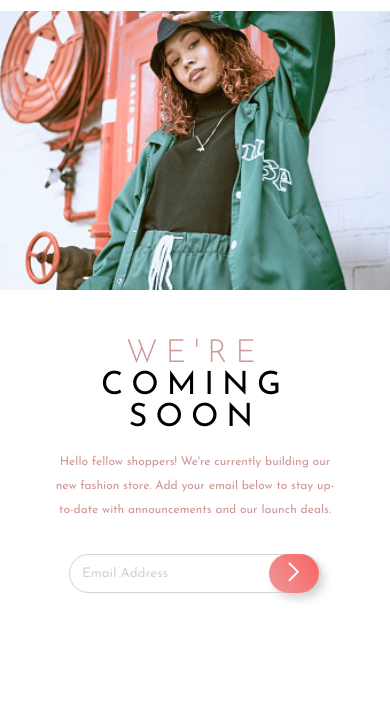
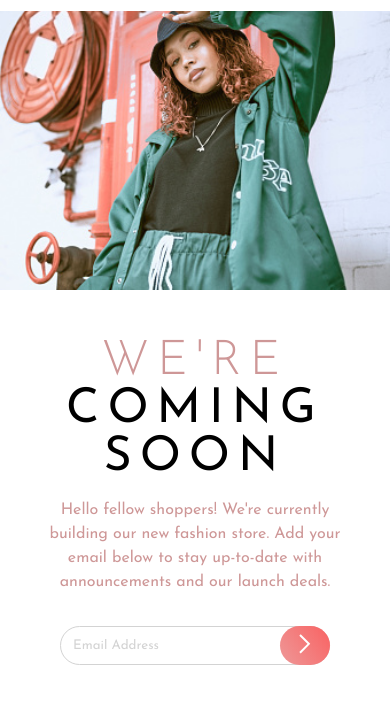
Before and after one commit to tjdanner/base-apparel, a plain HTML site: page index.html in a window 390 px wide. Shown: the part 85-788 px from the top of the page. Drawn offline with Linux system fonts and the light colour scheme.

Commit message:
Added script and increased font size for mobile layout.

```diff
--- a/index.html
+++ b/index.html
@@ -7,6 +7,7 @@
     <meta name="viewport" content="width=device-width, initial-scale=1.0">
     <link rel="stylesheet" href="styles.css">
     <link href="https://fonts.googleapis.com/css2?family=Josefin+Sans:wght@300;400;600&display=swap" rel="stylesheet">
+    <script defer src="script.js"></script>
     <title>Base Apparel</title>
 </head>
 
--- /dev/null
+++ b/script.js
@@ -0,0 +1,8 @@
+const button = document.querySelector('button');
+
+button.onmouseover = e => {
+    button.style.boxShadow = '5px 5px 10px lightgray';
+    button.onmouseout = e => {
+        button.style.boxShadow = '';
+    }
+}
--- a/styles.css
+++ b/styles.css
@@ -104,8 +104,8 @@ button {
     width: 75px;
     height: 39px;
     cursor: pointer;
-    box-shadow: 5px 5px 10px lightgray;
-    background: linear-gradient(56deg, rgba(238, 152, 152, 1) 0%, rgba(249, 98, 98, 1) 100%);
+    background: linear-gradient(56deg, #ee9898 0%, #f96262 100%);
+    transition: box-shadow 0.3s;
 }
 
 @media screen and (max-width: 800px) {
@@ -134,7 +134,7 @@ button {
         width: 70%;
         justify-content: left;
         margin: auto;
-        width: 280px;
+        width: 300px;
         height: auto;
     }
 
@@ -144,15 +144,15 @@ button {
 
     #banner {
         margin: 3rem 0 0;
-        font-size: 2rem;
+        font-size: 3rem;
     }
 
     #message {
-        font-size: .75rem;
+        font-size: 1rem;
     }
 
     button {
-        left: 99px;
+        left: 110px;
         width: 50px;
     }
 
```
